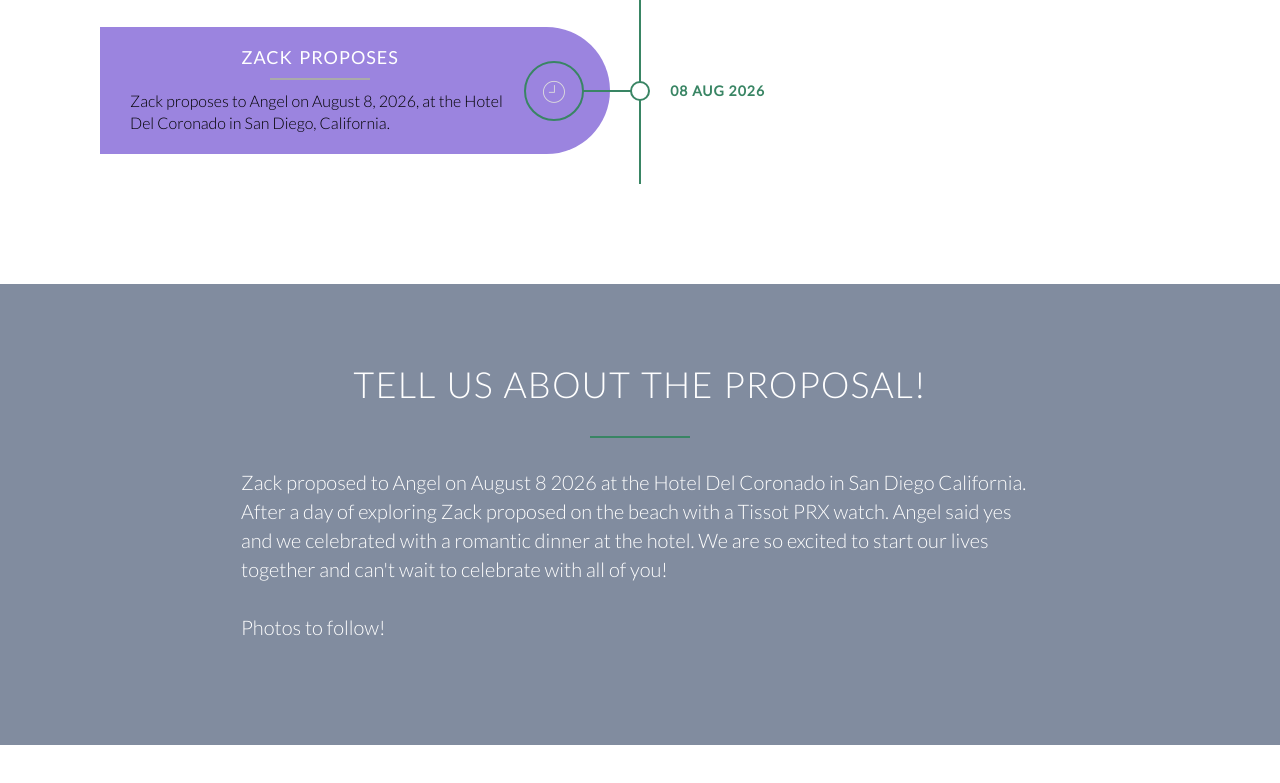
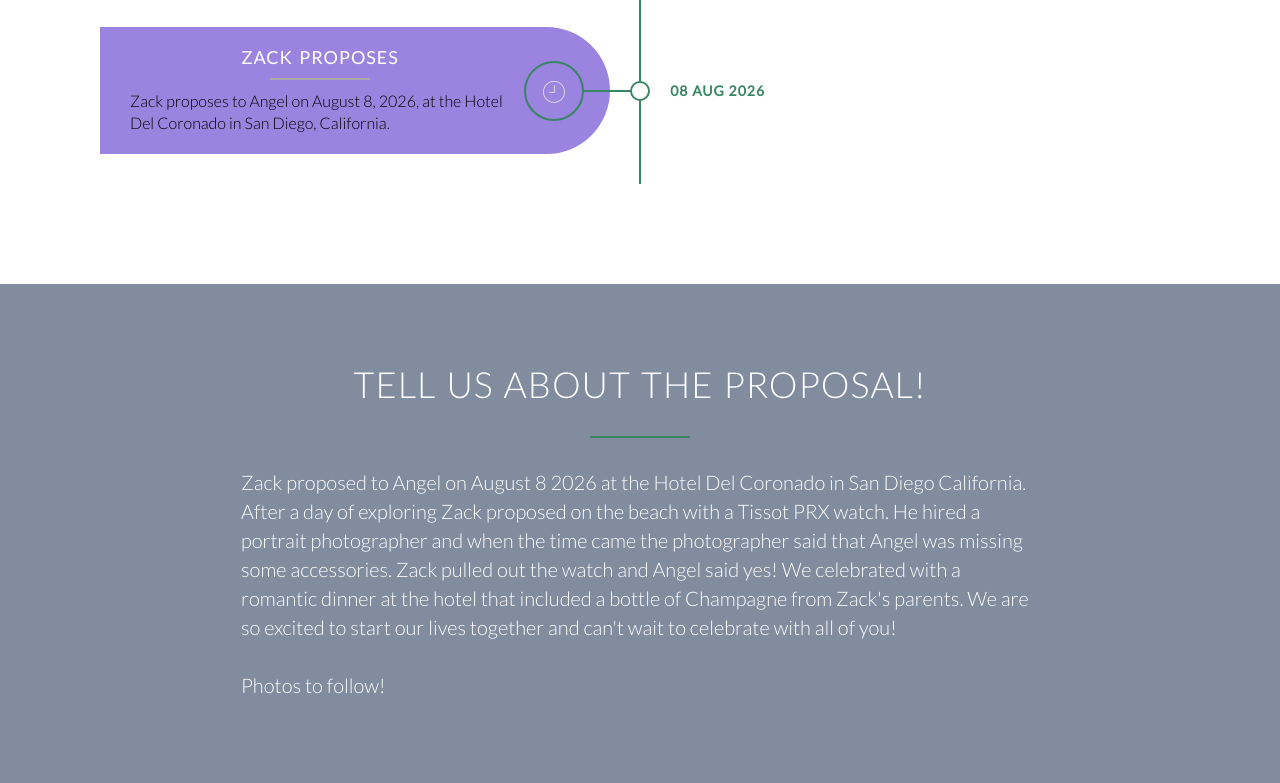
Before and after one commit to Zwilcox96/wedding-site, a plain HTML site: page index.html in a window 1280 px wide. Shown: the part 4276-5059 px from the top of the page. Before the commit the page ends 5021 px from the top, so only its background shows below. Drawn offline with nearby package versions, Linux system fonts and the light colour scheme; files whose address does not match are found by name.

Commit message:
Added more copy for the proposal

```diff
--- a/index.html
+++ b/index.html
@@ -167,7 +167,7 @@
             <h2>Tell us about the proposal!</h2>
             <div class="row">
                 <p class="long-copy">
-                    Zack proposed to Angel on August 8 2026 at the Hotel Del Coronado in San Diego California. After a day of exploring Zack proposed on the beach with a Tissot PRX watch. Angel said yes and we celebrated with a romantic dinner at the hotel. We are so excited to start our lives together and can't wait to celebrate with all of you!
+                    Zack proposed to Angel on August 8 2026 at the Hotel Del Coronado in San Diego California. After a day of exploring Zack proposed on the beach with a Tissot PRX watch. He hired a portrait photographer and when the time came the photographer said that Angel was missing some accessories. Zack pulled out the watch and Angel said yes! We celebrated with a romantic dinner at the hotel that included a bottle of Champagne from Zack's parents. We are so excited to start our lives together and can't wait to celebrate with all of you!
                     <br><br>
                     Photos to follow!
                 </p>
```
